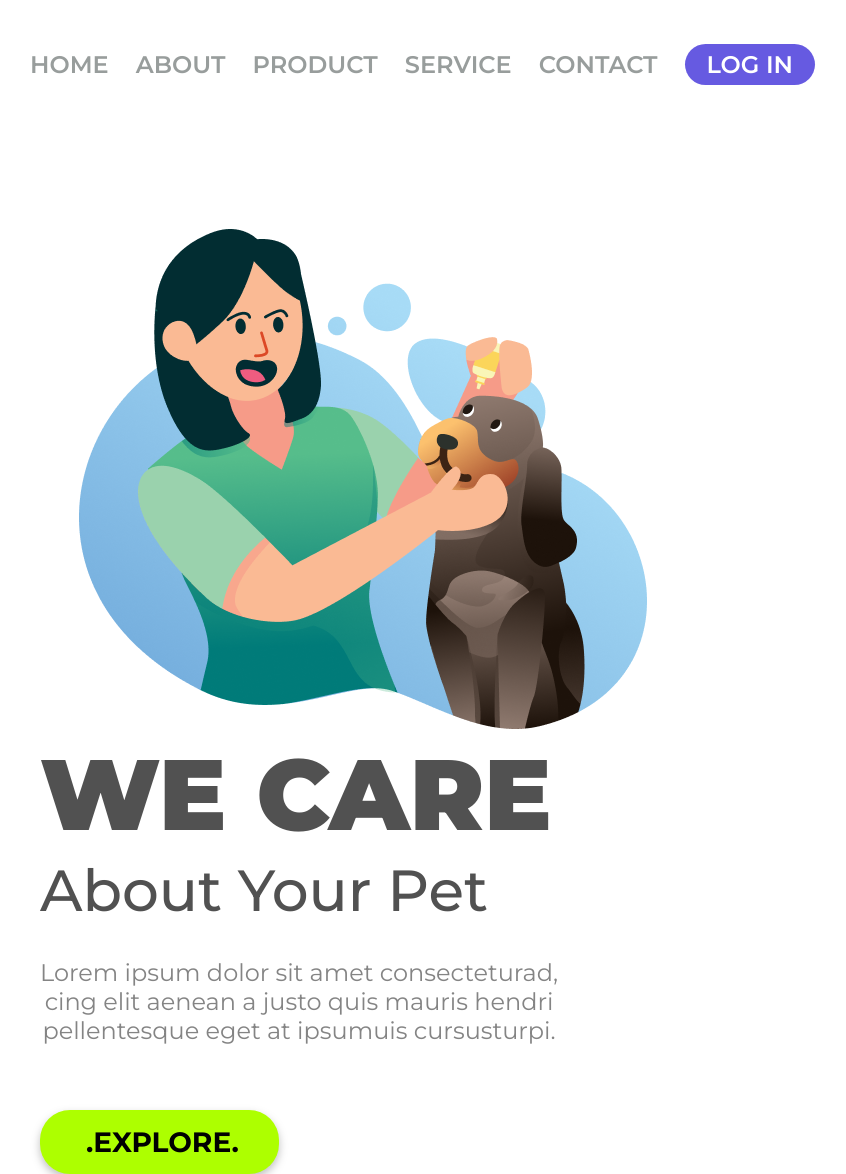
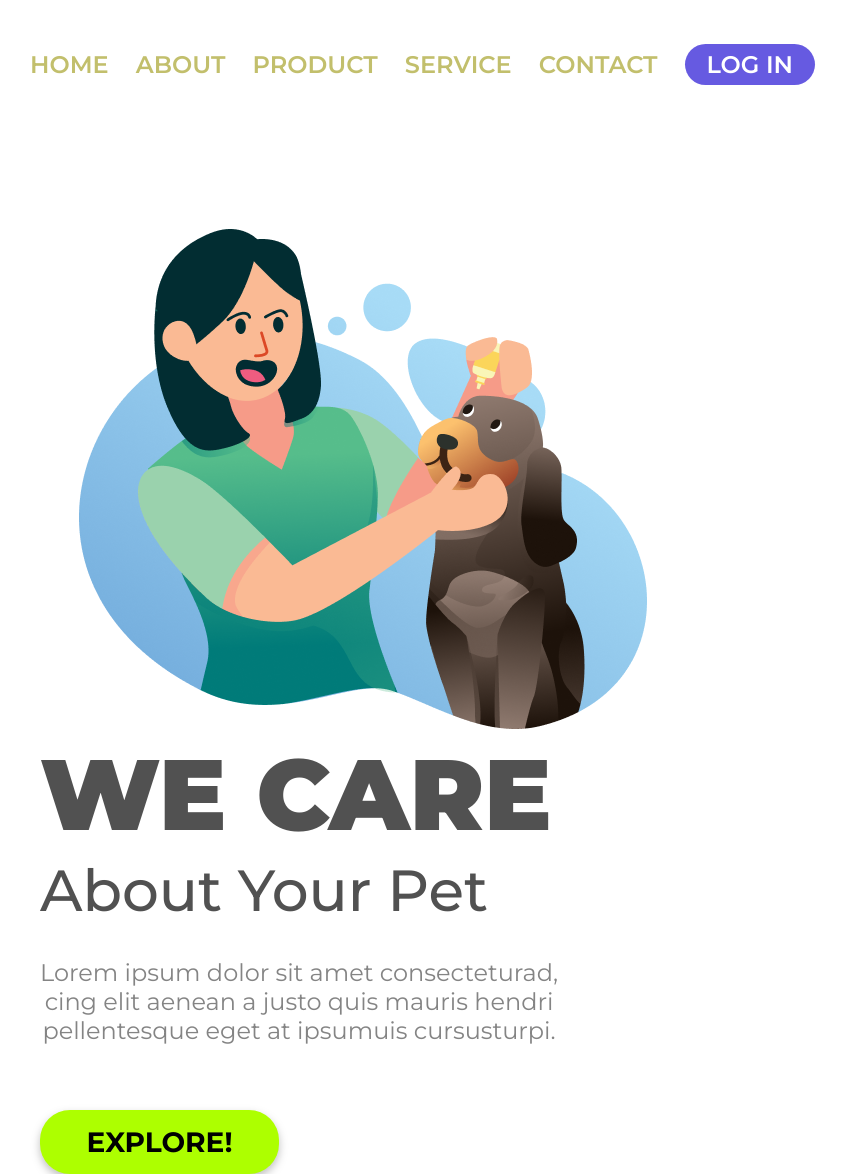
Before and after one commit to SamanthaQueiroz/WeCare, a plain HTML site: page index.html in a window 1280 px wide. Shown: the whole page, without its empty margins (46-892 px from the left). Drawn offline with Linux system fonts and the light colour scheme.

Commit message:
alteracao no botao explore e na cor dos links

```diff
--- a/index.html
+++ b/index.html
@@ -38,7 +38,7 @@
             <h2 class="title">About Your Pet</h2>
             <p class="paragrafo">Lorem ipsum dolor sit amet consecteturad,<br> cing elit aenean a justo quis mauris hendri <br>pellentesque eget at ipsumuis cursusturpi.</p>
 
-            <button class="button-main">.EXPLORE.</button>
+            <button class="button-main">EXPLORE!</button>
         </section>
 
     </main>
--- a/styles.css
+++ b/styles.css
@@ -11,7 +11,7 @@ header {
     font-weight: 600;
     font-size: 24px;
     line-height: 29px;
-    color: #989D9C;
+    color: #c2bf6c;
     cursor: pointer;
     margin-right: 23px;
 }
```
